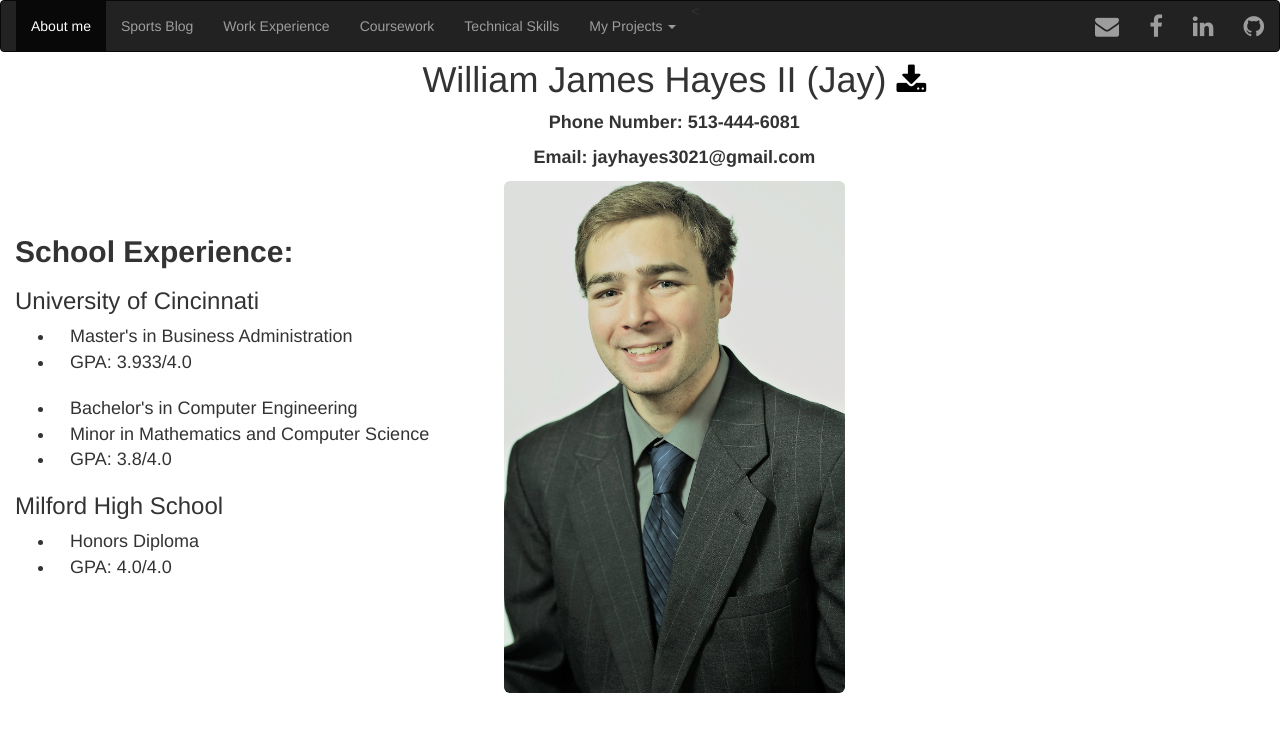
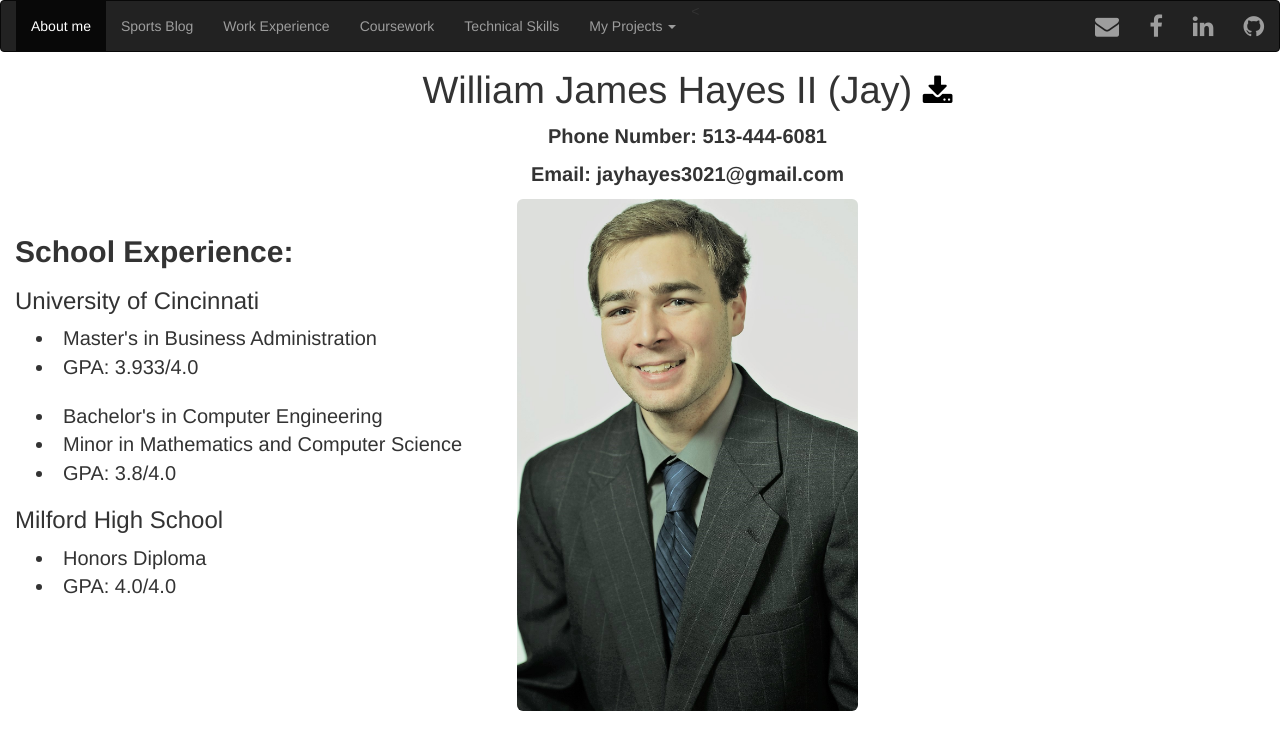
Before and after one commit to jayhayes21/jayhayes.github.io, a plain HTML site: page index.html in a window 1280 px wide. Drawn offline with Linux system fonts and the light colour scheme.

Commit message:
Updating the homepage to make it look better when it is resized

```diff
--- a/css/jays.css
+++ b/css/jays.css
@@ -1,12 +1,14 @@
 .info
 {
-	font-size:18px;
-	padding-left:15px;
-	margin-right:80px;
+	font-size:20px;
+	padding-left:8px;
+	padding-right:66px;
+	width: 82%;
 }
 h1
 {
 	text-align:center;
+	font-size:38px;
 }
 h2
 {
@@ -16,19 +18,22 @@ p
 {
 	font-weight:bold;
 	text-align:center;
-	font-size:18px;
+	font-size:20px;
 }
 .school-experience
 {
 	position:absolute;
-	float: left;
+	float:left;
 	top:215px;
+	width:64%;
 }
 .myinfo
 {
 	position:absolute;
 	top:5%;
 	left:33%;
+	margin-top: 10px;
+	margin-right: 144px;
 }
 .work-experience
 {
```
Also changed, not shown: index.html (+3 -3 lines).
